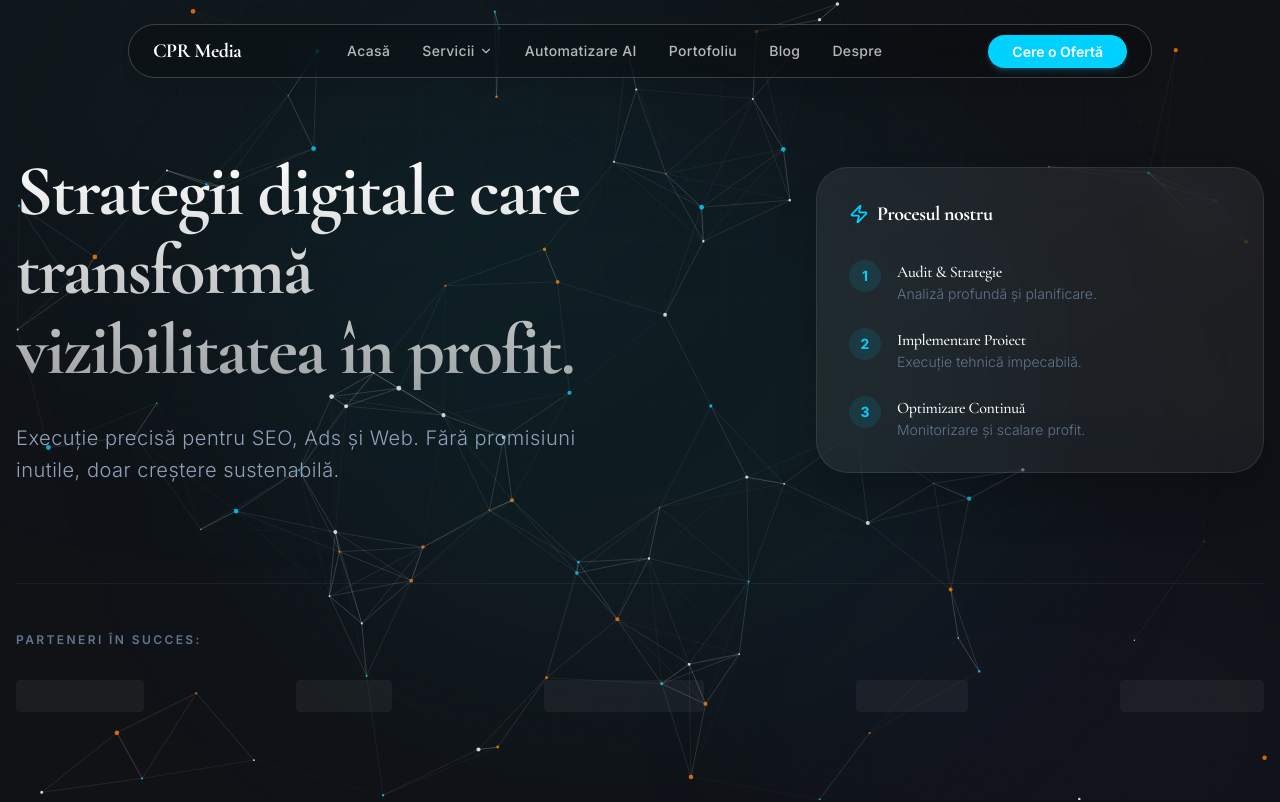
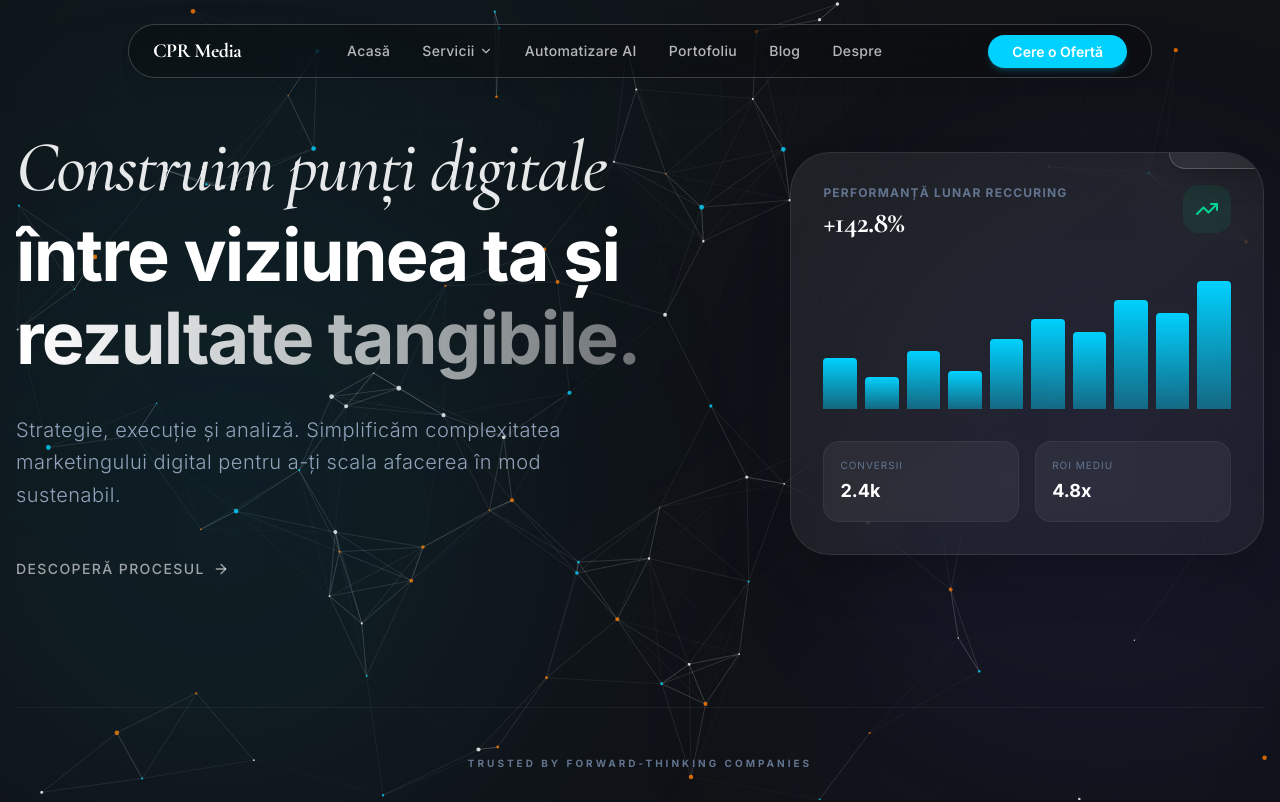
Before and after one commit to ciprianalexandru450-afk/PFA, a React (Vite) app: page / in a window 1280 px wide. Shown: the top 802 px of the page. Built offline with nearby package versions, Linux system fonts and the light colour scheme.

Commit message:
feat(hero): Enhance hero section visual appeal
Introduce new, dynamic glow effects and refine the layout of the hero section to create a more engaging and visually striking introduction for the marketing services agency. Update text styling and grid proportions to improve content presentation.

```diff
--- a/src/App.tsx
+++ b/src/App.tsx
@@ -415,75 +415,119 @@ const Header = ({ setView, currentView }: { setView: (view: string) => void, cur
 // --- Component: Hero --- //
 const Hero = () => (
   <section id="hero" className="relative min-h-screen flex flex-col justify-center px-4 pt-32 pb-16 overflow-hidden">
-    {/* Spotlight Effect */}
-    <div className="absolute top-1/2 left-1/2 -translate-x-1/2 -translate-y-1/2 w-[800px] h-[600px] bg-brand-accent/5 rounded-full blur-[120px] pointer-events-none z-0" />
+    {/* Deep Glow Effects */}
+    <div className="absolute top-1/4 -left-20 w-[600px] h-[600px] bg-brand-accent/10 rounded-full blur-[140px] pointer-events-none z-0 animate-pulse" />
+    <div className="absolute bottom-1/4 -right-20 w-[500px] h-[500px] bg-indigo-500/10 rounded-full blur-[120px] pointer-events-none z-0 animate-pulse" style={{ animationDelay: '2s' }} />
 
     <div className="max-w-7xl mx-auto w-full relative z-10">
-      <div className="grid lg:grid-cols-2 gap-12 items-center">
+      <div className="grid lg:grid-cols-[1.2fr_0.8fr] gap-16 items-center">
         {/* Left Side: Content */}
         <motion.div
-          initial={{ opacity: 0, x: -30 }}
+          initial={{ opacity: 0, x: -40 }}
           animate={{ opacity: 1, x: 0 }}
           transition={{ duration: 0.8, ease: "easeOut" }}
-          className="text-left"
+          className="text-left space-y-8"
         >
-          <h1 className="text-5xl sm:text-6xl md:text-7xl font-bold tracking-tight leading-[1.1] font-serif bg-clip-text text-transparent bg-gradient-to-b from-white to-white/60">
-            Strategii digitale care transformă vizibilitatea în profit.
+          <h1 className="text-5xl sm:text-6xl md:text-7xl font-bold tracking-tight leading-[1.1] text-white">
+            <span className="font-serif italic font-medium block mb-2 text-white/90">Construim punți digitale</span>
+            <span className="font-sans bg-clip-text text-transparent bg-gradient-to-r from-white via-white to-white/40">
+              între viziunea ta și rezultate tangibile.
+            </span>
           </h1>
-          <p className="mt-8 text-lg md:text-xl text-slate-400 font-light leading-relaxed tracking-wide max-w-xl">
-            Execuție precisă pentru SEO, Ads și Web. Fără promisiuni inutile, doar creștere sustenabilă.
+          <p className="text-lg md:text-xl text-slate-400 font-light leading-relaxed tracking-wide max-w-xl">
+            Strategie, execuție și analiză. Simplificăm complexitatea marketingului digital pentru a-ți scala afacerea în mod sustenabil.
           </p>
+
+          <motion.div
+            initial={{ opacity: 0 }}
+            animate={{ opacity: 1 }}
+            transition={{ delay: 0.6 }}
+            className="pt-4"
+          >
+            <a
+              href="#about"
+              className="group flex items-center space-x-2 text-white/60 hover:text-brand-accent transition-colors text-sm font-medium tracking-widest uppercase"
+            >
+              <span>Descoperă procesul</span>
+              <ArrowLeft className="rotate-180 w-4 h-4 group-hover:translate-x-1 transition-transform" />
+            </a>
+          </motion.div>
         </motion.div>
 
-        {/* Right Side: Glassmorphism Card */}
+        {/* Right Side: Analytics Card (Glassmorphism) */}
         <motion.div
-          initial={{ opacity: 0, x: 30 }}
-          animate={{ opacity: 1, x: 0 }}
-          transition={{ duration: 0.8, delay: 0.2, ease: "easeOut" }}
-          className="lg:justify-self-end w-full max-w-md"
+          initial={{ opacity: 0, scale: 0.9, y: 20 }}
+          animate={{ opacity: 1, scale: 1, y: 0 }}
+          transition={{ duration: 1, delay: 0.2, ease: "easeOut" }}
+          className="relative"
         >
-          <div className="glass-panel p-8 rounded-[2rem] border border-white/10 shadow-2xl relative overflow-hidden group">
+          <div className="glass-panel p-8 rounded-[2.5rem] border border-white/10 shadow-2xl relative overflow-hidden">
             <div className="absolute inset-0 bg-gradient-to-br from-white/5 to-transparent opacity-50" />
-            <h3 className="text-xl font-bold text-white mb-8 relative z-10 flex items-center">
-              <Zap size={20} className="mr-2 text-brand-accent" />
-              Procesul nostru
-            </h3>
-            <ul className="space-y-6 relative z-10">
-              {[
-                { title: "Audit & Strategie", desc: "Analiză profundă și planificare." },
-                { title: "Implementare Proiect", desc: "Execuție tehnică impecabilă." },
-                { title: "Optimizare Continuă", desc: "Monitorizare și scalare profit." }
-              ].map((item, idx) => (
-                <li key={idx} className="flex items-start space-x-4">
-                  <div className="w-8 h-8 rounded-full bg-brand-accent/10 flex items-center justify-center text-brand-accent text-sm font-bold shrink-0">
-                    {idx + 1}
-                  </div>
-                  <div>
-                    <h4 className="text-white font-medium">{item.title}</h4>
-                    <p className="text-sm text-slate-500 font-light">{item.desc}</p>
-                  </div>
-                </li>
+
+            <div className="flex justify-between items-start mb-10 relative z-10">
+              <div>
+                <p className="text-xs uppercase tracking-widest text-slate-500 font-bold mb-1">Performanță Lunar Reccuring</p>
+                <h3 className="text-3xl font-bold text-white tracking-tight">+142.8%</h3>
+              </div>
+              <div className="p-3 rounded-2xl bg-emerald-500/10 text-emerald-400">
+                <TrendingUp size={24} />
+              </div>
+            </div>
+
+            {/* Stylized Chart Placeholder */}
+            <div className="h-32 w-full flex items-end space-x-2 mb-8 relative z-10">
+              {[40, 25, 45, 30, 55, 70, 60, 85, 75, 100].map((h, i) => (
+                <motion.div
+                  key={i}
+                  initial={{ height: 0 }}
+                  animate={{ height: `${h}%` }}
+                  transition={{ delay: 0.5 + i * 0.1, duration: 0.8 }}
+                  className="flex-1 bg-gradient-to-t from-brand-accent/40 to-brand-accent rounded-t-sm"
+                />
               ))}
-            </ul>
+            </div>
+
+            <div className="grid grid-cols-2 gap-4 relative z-10">
+              <div className="p-4 rounded-2xl bg-white/5 border border-white/5">
+                <p className="text-[10px] uppercase tracking-widest text-slate-500 mb-1">Conversii</p>
+                <p className="text-lg font-bold text-white">2.4k</p>
+              </div>
+              <div className="p-4 rounded-2xl bg-white/5 border border-white/5">
+                <p className="text-[10px] uppercase tracking-widest text-slate-500 mb-1">ROI Mediu</p>
+                <p className="text-lg font-bold text-white">4.8x</p>
+              </div>
+            </div>
+
+            {/* Floating Badge */}
+            <motion.div
+              animate={{ y: [0, -10, 0] }}
+              transition={{ duration: 4, repeat: Infinity, ease: "easeInOut" }}
+              className="absolute -top-6 -right-6 p-4 glass-panel rounded-2xl border border-white/20 shadow-xl z-20"
+            >
+              <div className="flex items-center space-x-2">
+                <div className="w-2 h-2 rounded-full bg-brand-accent animate-pulse" />
+                <p className="text-[10px] font-bold text-white uppercase tracking-tighter">Live Analysis</p>
+              </div>
+            </motion.div>
           </div>
         </motion.div>
       </div>
 
-      {/* Partners Section */}
+      {/* Trusted By Section */}
       <motion.div
-        initial={{ opacity: 0, y: 20 }}
-        animate={{ opacity: 1, y: 0 }}
-        transition={{ duration: 0.8, delay: 0.4 }}
-        className="mt-24 pt-12 border-t border-white/5"
+        initial={{ opacity: 0 }}
+        animate={{ opacity: 1 }}
+        transition={{ duration: 1, delay: 0.8 }}
+        className="mt-32 pt-12 border-t border-white/5"
       >
-        <p className="text-xs uppercase tracking-[0.2em] text-slate-500 font-semibold mb-8">Parteneri în succes:</p>
-        <div className="flex flex-wrap justify-between items-center gap-8 opacity-30 grayscale contrast-125">
-          {/* Placeholders for monochrome logos */}
-          <div className="h-8 w-32 bg-white/20 rounded animate-pulse" />
-          <div className="h-8 w-24 bg-white/20 rounded animate-pulse" />
-          <div className="h-8 w-40 bg-white/20 rounded animate-pulse" />
-          <div className="h-8 w-28 bg-white/20 rounded animate-pulse" />
-          <div className="h-8 w-36 bg-white/20 rounded animate-pulse" />
+        <p className="text-[10px] uppercase tracking-[0.3em] text-slate-500 font-bold mb-10 text-center">Trusted by forward-thinking companies</p>
+        <div className="flex flex-wrap justify-center items-center gap-x-16 gap-y-8 opacity-30 grayscale contrast-125">
+          {/* Monochrome Logo Placeholders */}
+          <div className="text-xl font-bold tracking-tighter text-white">TECHFLOW</div>
+          <div className="text-xl font-bold tracking-tighter text-white">LUMINA</div>
+          <div className="text-xl font-bold tracking-tighter text-white">NEXUS</div>
+          <div className="text-xl font-bold tracking-tighter text-white">VANTAGE</div>
+          <div className="text-xl font-bold tracking-tighter text-white">ORBIT</div>
         </div>
       </motion.div>
     </div>
```
